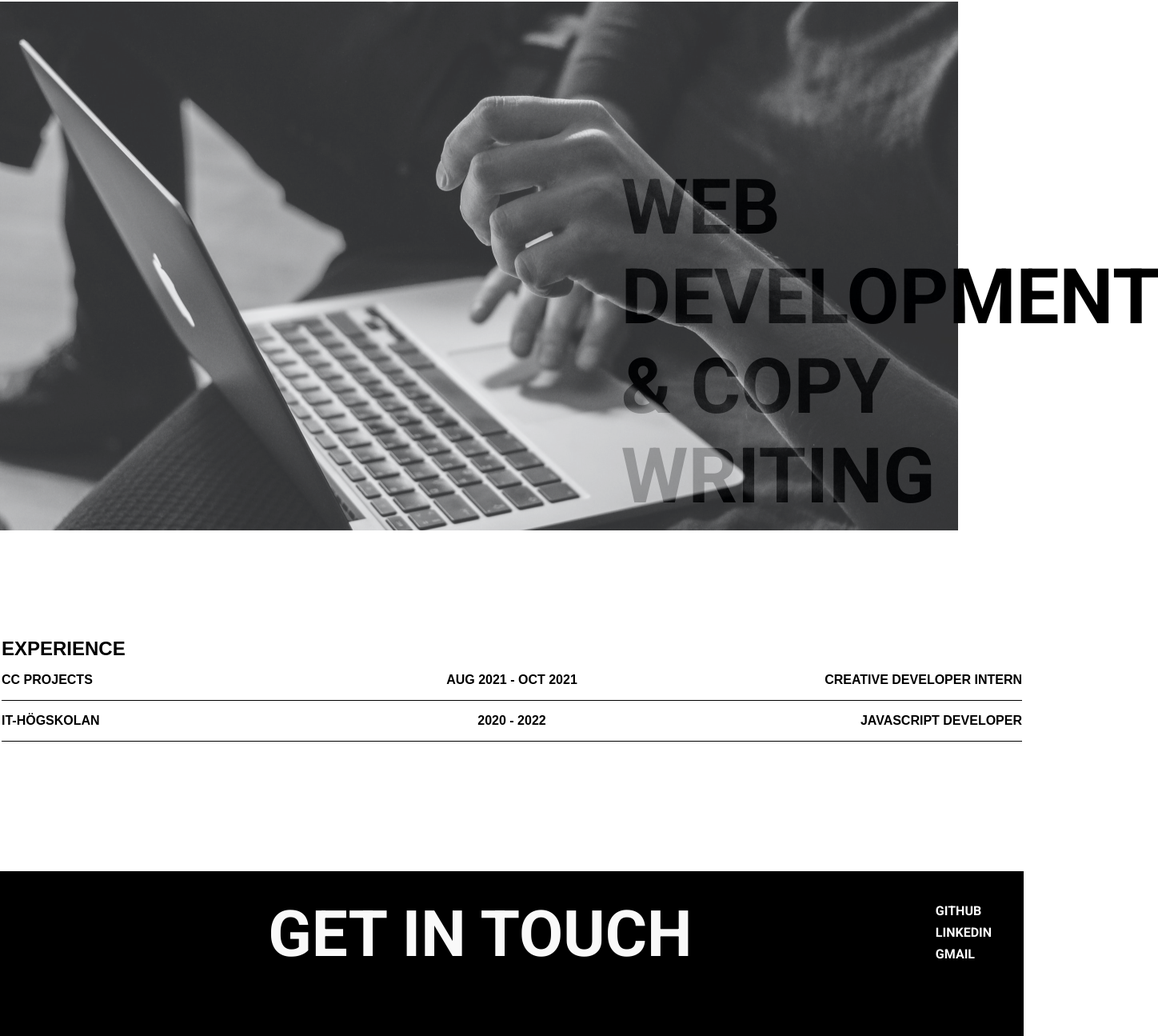
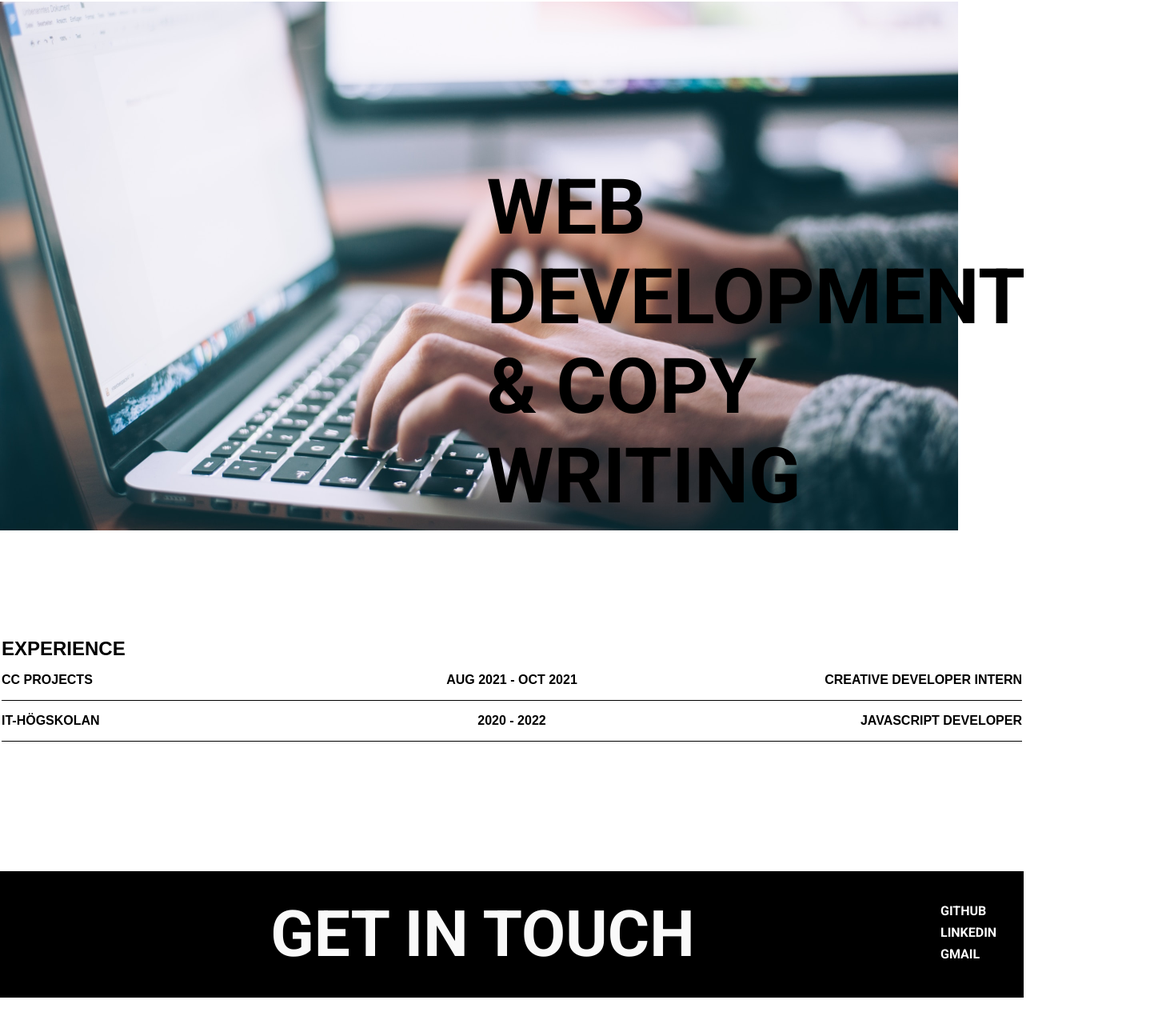
Before and after one commit to kajdabrowski/vue-portfolio, a Vue app: page /work in a window 1280 px wide. Shown: the part 999-2294 px from the top of the page at 80% size, 1448 px wide, since content can reach past the window. After the commit the page ends 2246 px from the top, so only its background shows below. Built offline with nearby package versions, Linux system fonts and the light colour scheme.

Commit message:
fixed footer styling issue, changed imageText component

```diff
--- a/package.json
+++ b/package.json
@@ -8,6 +8,7 @@
     "lint": "vue-cli-service lint"
   },
   "dependencies": {
+    "animate.css": "^3.7.0",
     "core-js": "^3.6.5",
     "vue": "^2.6.11",
     "vue-router": "^3.2.0"
--- a/src/App.scss
+++ b/src/App.scss
@@ -30,4 +30,5 @@ alla komponenter som de ska vara. -- DONE
 Gör även en speglad version.
 - Ev. dynamiska css-klasser med v-bind.
 - Media queries.
+- Fixa semantiken i koden. Allting är i divar, komponenter är bara stackade på varandra.
 */
--- a/src/components/BaseIntro.vue
+++ b/src/components/BaseIntro.vue
@@ -1,9 +1,9 @@
 <template>
-    <div class="intro">
-          <h1 class="intro intro__text">
-            {{msg}}
-        </h1>
-    </div>
+  <div class="intro">
+      <h1 class="animate__animated animate__bounce intro intro__text">
+        {{ msg }}
+      </h1>
+  </div>
 </template>
 
 <script>
--- a/src/components/BaseIntroAbout.scss
+++ b/src/components/BaseIntroAbout.scss
@@ -1,9 +1,6 @@
 @import url("https://fonts.googleapis.com/css2?family=Roboto:wght@400;500;700&display=swap");
 
 .introabout{
-    max-width: 60%;
-    // margin-top: 2em;
-    // margin-bottom: 1em;
     &__row1{
         font-family: Roboto, sans-serif;
         font-size: 5.5em;
--- a/src/components/CaseCardBig.scss
+++ b/src/components/CaseCardBig.scss
@@ -1,4 +1,6 @@
 @import url("https://fonts.googleapis.com/css2?family=Roboto:wght@400;500;700&display=swap");
+
+//Old, top-down stacked styling
 
 .casecardbig__container{
     margin-top: 2em;
@@ -7,11 +9,7 @@
     margin-top: 10em;
     margin-left: auto;
     margin-right: auto;
-    // max-width: 75%;
     font-family: Roboto, sans-serif;
-    // margin-bottom: 10%;
-    // margin-top: 10%;
-    // border: solid 1px black;
 }
 
 .casecardbig__heading{
--- a/src/components/ImageText.scss
+++ b/src/components/ImageText.scss
@@ -5,6 +5,8 @@
     margin-right: auto;
     margin-top: 10em;
     max-width: auto;
+    background-image: url(../assets/images/laptop2.png);
+    background-repeat: no-repeat;
 }
 
 .imagetext{
@@ -12,25 +14,28 @@
     display: grid;
     grid-template-columns: 1fr 1fr 1fr 1fr;
     grid-template-rows: 1fr;
-    &__img{
-        opacity: 80%;
-        grid-column-start: 1;
-        grid-column-end: 4;
-        max-width: 100%;
-    }
+    // &__img{
+    //     opacity: 80%;
+    //     grid-column-start: 1;
+    //     grid-column-end: 4;
+    //     max-width: 100%;
+    // }
     &__text{
         grid-column-start: 4;
         grid-column-end: 5;
         font-size: 3em;
         margin-top: 30%;
         margin-bottom: 3em;
-        margin-left: 25%;
-        // mix-blend-mode: difference; //Skapar kontrast mellan rubbe och bild, men funkar inte
+        // margin-left: 25%;
+        // mix-blend-mode:luminosity; //Skapar kontrast mellan rubbe och bild. Soft-light, overlay,
         &text--content{
-            color: black;
-            margin-left: 100em;
-            opacity: 0%;
+            // color: black;
+            // margin-left: 100em;
+            // opacity: 0%;
 
+        }
+        &hero__img{
+            background-image: url(../assets/images/laptop.png);
         }
     }
 }
--- a/src/components/ImageText.vue
+++ b/src/components/ImageText.vue
@@ -1,9 +1,9 @@
 <template>
   <div class="imagetext__container">
     <div class="imagetext">
-      <div class="imagetext__img">
-        <img :src="require('@/assets/images/' + imageName + '')" />
-      </div>
+      <!-- <div class="hero__img"> -->
+        <!-- <img :src="require('@/assets/images/' + imageName + '')" /> -->
+      <!-- </div> -->
       <div class="imagetext__text">
         <h1 class="imagetext__text--content">
           {{ textContent }}
--- a/src/components/TheFooter.vue
+++ b/src/components/TheFooter.vue
@@ -25,7 +25,6 @@ export default {
   background-color: black;
   padding: 2em;
   height: auto;
-  // width: auto;
   width: 100%;
 
   a{
@@ -38,6 +37,7 @@ export default {
   }
 
   &__links {
+    max-width: 5em;
     flex-direction: column;
     color: white;
     :hover {
@@ -65,5 +65,6 @@ export default {
   color: #f9f9f9;
   font-weight: 700;
   font-size: 5em;
+  margin-bottom: 0;
 }
 </style>
--- a/src/main.js
+++ b/src/main.js
@@ -1,6 +1,8 @@
 import Vue from 'vue'
 import App from './App.vue'
 import router from './router'
+import 'animate.css'
+// import animated from 'animate.css'
 
 import TheHeader from '@/components/TheHeader.vue'
 import TheFooter from '@/components/TheFooter.vue'
@@ -23,6 +25,8 @@ Vue.component('ImageText', ImageText)
 Vue.component('CaseCardBig', CaseCardBig)
 Vue.component('OtherProjectGrid', OtherProjectGrid)
 
+// Vue.use(animated)
+
 new Vue({
   router,
   render: h => h(App)
--- a/src/views/About.vue
+++ b/src/views/About.vue
@@ -1,6 +1,6 @@
 <template>
   <div class="about">
-    <BaseIntroAbout msg1="A LITTLE" msg2=" BIT ABOUT ME" />
+    <BaseIntroAbout msg1="A LITTLE BIT" msg2="ABOUT ME" />
     <BaseParagraph
       msg="Hi, I'm Kaj Dabrowski, a web development student residing in the southern parts of Stockholm.
       I enjoy learning about new technologies, creative problem-solving and building and managing my own
```
Also changed, not shown: src/assets/images/laptop2.png (added), src/components/BaseIntro.scss (line endings or trailing spaces), 1 other file (tests, documents, lock files or other folders).
